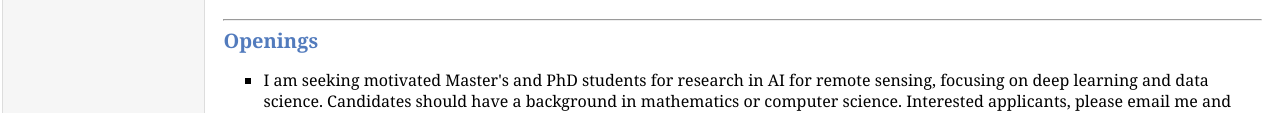
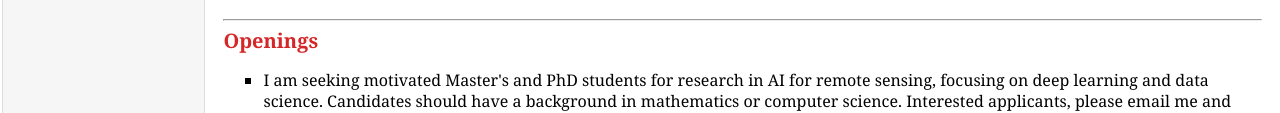
Before and after one commit to zhijing-ye/zhijing-ye.github.io, a plain HTML site: page index.html in a window 1280 px wide. Shown: the part 287-400 px from the top of the page. Drawn offline with Linux system fonts and the light colour scheme.

```diff
--- a/index.html
+++ b/index.html
@@ -44,7 +44,7 @@
     </tr></table>
 
     <div>
-        <h2><hr><a name="openings"></a>Openings</h2>
+        <h2 style="color: #d62728; font-weight: bold;"><hr><a name="openings" id="openings"></a>Openings</h2>
         <ul>
             <li><p>
                 I am seeking motivated Master's and PhD students for research in AI for remote sensing, focusing on deep learning and data science. Candidates should have a background in mathematics or computer science. Interested applicants, please email me and attach your CV.
@@ -53,7 +53,7 @@
     </div>
 
     <div>
-        <h2><hr><a name="home"></a>Introduction</h2>
+        <h2><hr><a name="home"></a> Introduction</h2>
         <p>
             Dr. Zhijing Ye is currently an Assistant Professor with the Faculty of Innovation Engineering, Macau University of Science and Technology, Macau, China. He received the B.Sc. and the Ph.D. degrees in mathematics from Huazhong University of Science and Technology, Wuhan, China, in 2011 and 2016, respectively. His research focuses on high-dimensional data analysis, target classification and recognition, rational approximation, and statistical learning algorithms.<br>
 
```
